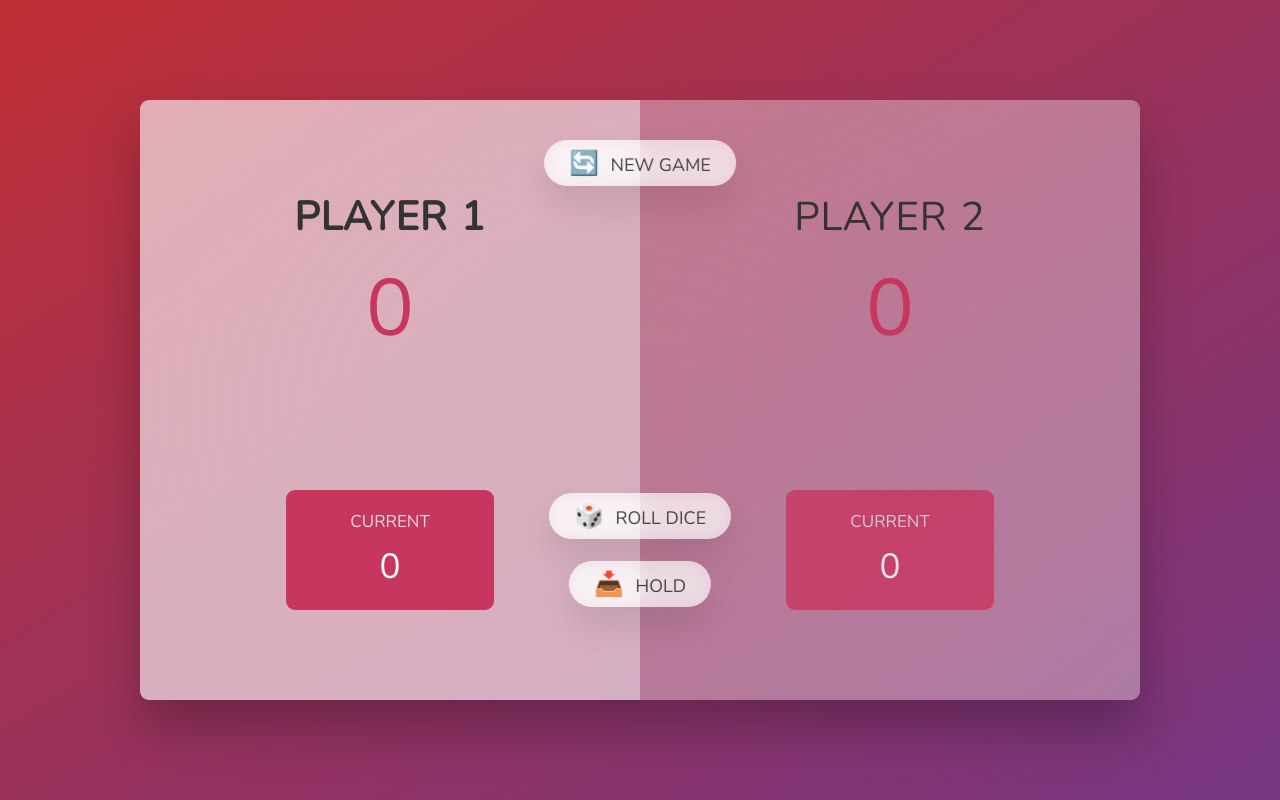
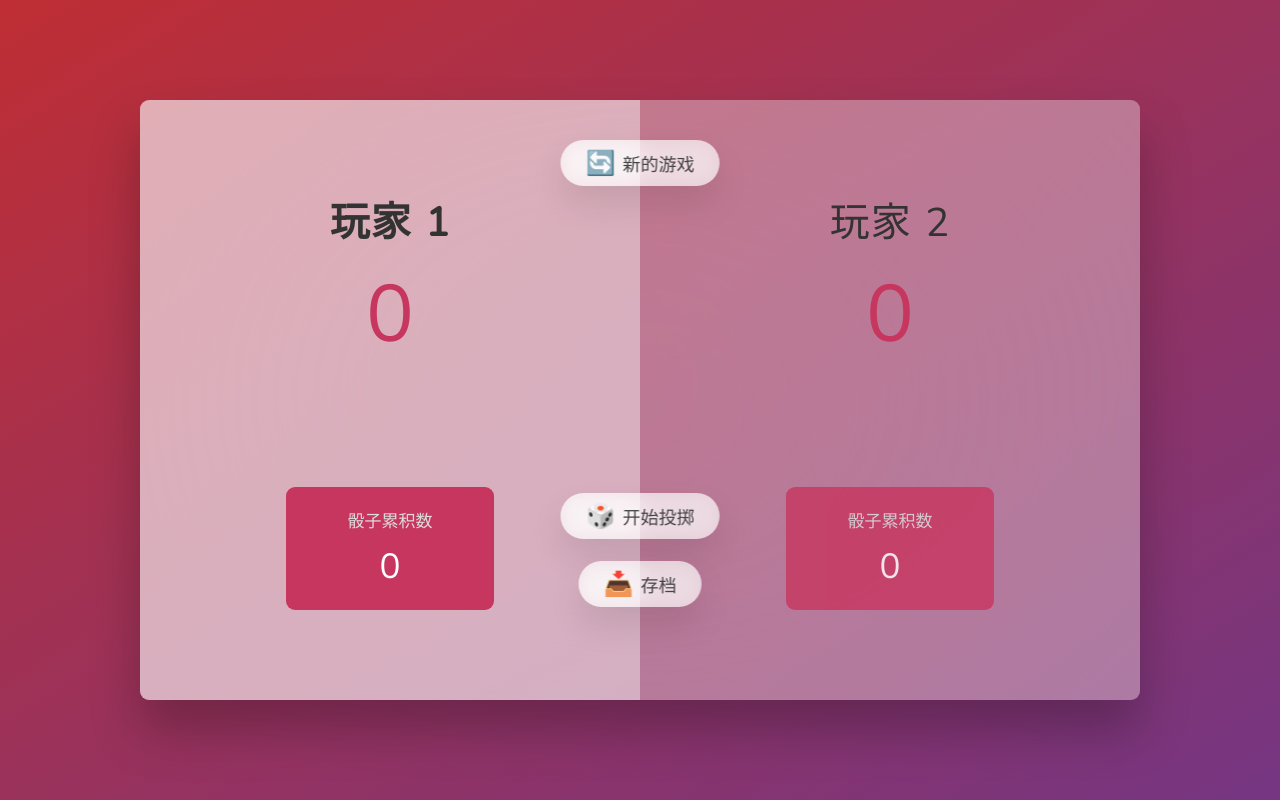
Before and after one commit to JustinSwitzerland/self-taught-project6, a plain HTML site: page index.html in a window 1280 px wide. Drawn offline with nearby package versions, Linux system fonts and the light colour scheme.

Commit message:
Add files via upload

```diff
--- a/index.html
+++ b/index.html
@@ -1,5 +1,6 @@
 <!DOCTYPE html>
 <html lang="en">
+
 <head>
   <meta charset="UTF-8" />
   <meta name="viewport" content="width=device-width, initial-scale=1.0" />
@@ -7,30 +8,32 @@
   <link rel="stylesheet" href="style.css" />
   <title>Pig Game</title>
 </head>
+
 <body>
   <main>
     <section class="player player--0 player--active">
-        <h2 class="name" id="name--0">Player 1</h2>
+      <h2 class="name" id="name--0">玩家 1</h2>
       <p class="score" id="score--0">43</p>
       <div class="current">
-          <p class="current-label">Current</p>
+        <p class="current-label">骰子累积数</p>
         <p class="current-score" id="current--0">0</p>
       </div>
     </section>
     <section class="player player--1">
-        <h2 class="name" id="name--1">Player 2</h2>
+      <h2 class="name" id="name--1">玩家 2</h2>
       <p class="score" id="score--1">24</p>
       <div class="current">
-          <p class="current-label">Current</p>
+        <p class="current-label">骰子累积数</p>
         <p class="current-score" id="current--1">0</p>
       </div>
     </section>
 
     <img src="dice-5.png" alt="Playing dice" class="dice" />
-      <button class="btn btn--new">🔄 New game</button>
-      <button class="btn btn--roll">🎲 Roll dice</button>
-      <button class="btn btn--hold">📥 Hold</button>
+    <button class="btn btn--new">🔄新的游戏</button>
+    <button class="btn btn--roll">🎲开始投掷</button>
+    <button class="btn btn--hold">📥存档</button>
   </main>
   <script src="script.js"></script>
 </body>
+
 </html>
```
Lines whose indentation alone changed are shown as unchanged.
